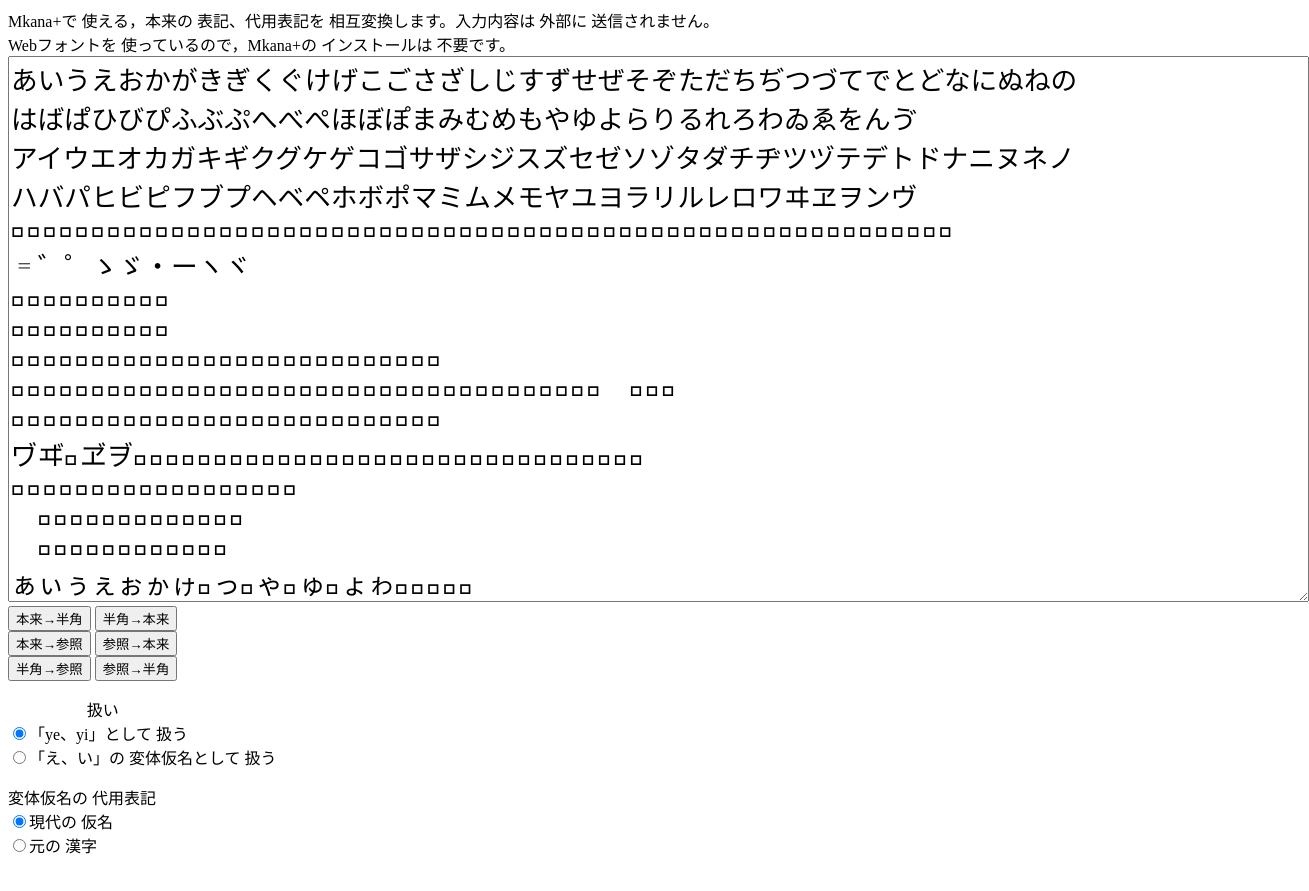
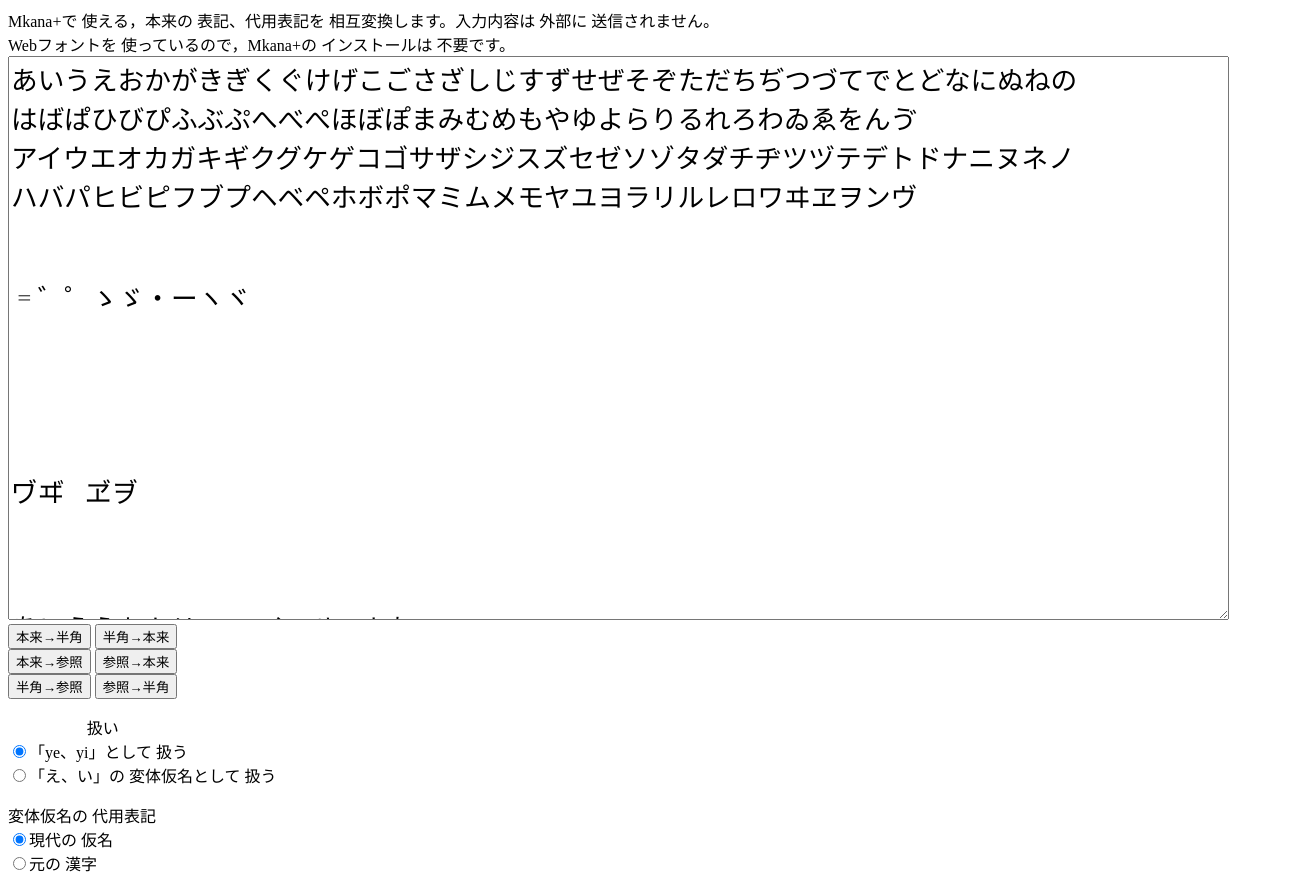
Before and after one commit to toracatman/ConvertSubstitute, a plain HTML site: page index.html in a window 1280 px wide. Shown: the whole page, 1309 px wide, since content can reach past the window. Drawn offline with Linux system fonts and the light colour scheme; a web font is replaced by a local one.

Commit message:
Update index.html

```diff
--- a/index.html
+++ b/index.html
@@ -10,7 +10,7 @@
 		}
 		textarea {
 			font-size: 20pt;
-			font-family: "myfont", "IPAmjMincho" "BabelStone Han";
+			font-family: "myfont", "IPAmjMincho", "BabelStone Han";
 		}
 	</style>
 	<script src="newkana.js"></script>
```
